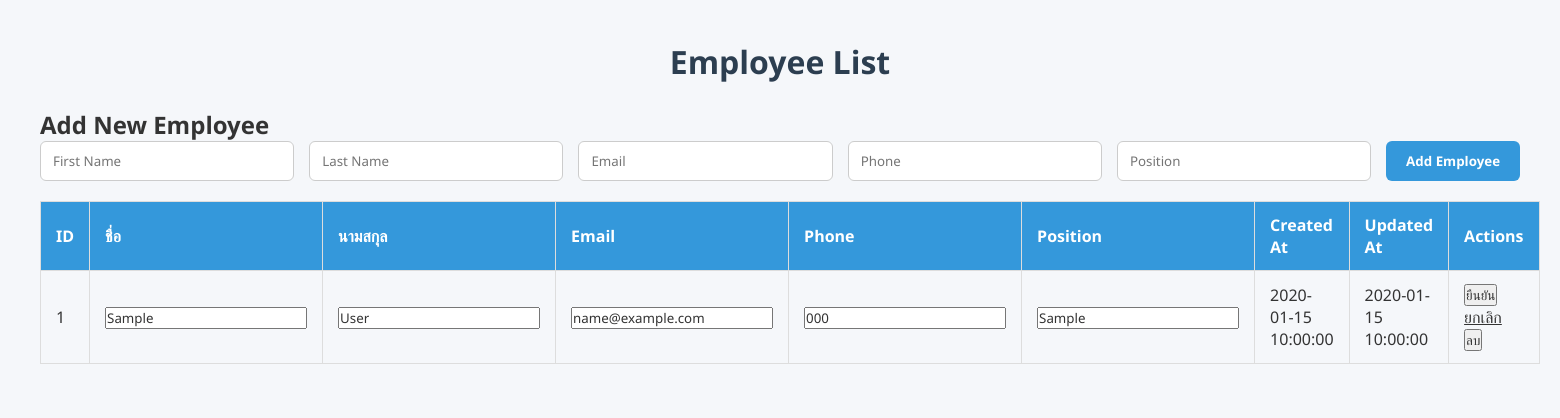
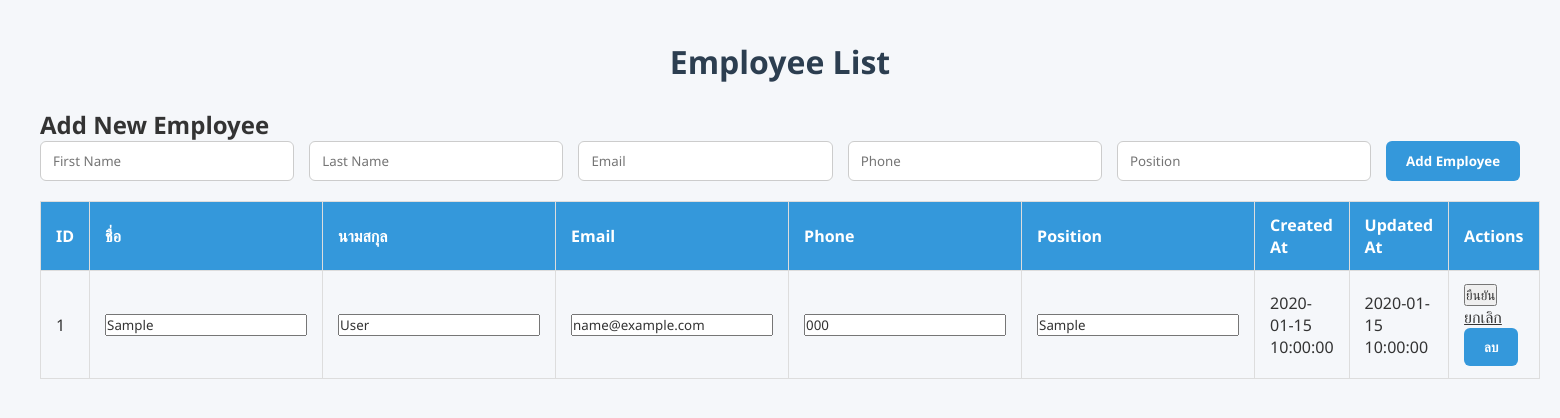
Before and after one commit to nattawatkaeng-in/Render-Cloud-Employee, a Flask app: page / in a window 1560 px wide. Shown: the top 418 px of the page. Run offline with Flask 3, Linux system fonts and the light colour scheme; tables that the repository leaves empty hold one stand-in row (values such as "Sample post").

Commit message:
delete button  buging

```diff
--- a/myapp/templates/index.html
+++ b/myapp/templates/index.html
@@ -34,6 +34,7 @@
       <tbody>
         {% for emp in employees %}
         <tr>
+          <!-- ฟอร์มแก้ไข -->
           <form action="{{ url_for('main.edit_employee', employee_id=emp.employee_id) }}" method="POST">
             <td>{{ emp.employee_id }}</td>
             <td><input type="text" name="first_name" value="{{ emp.first_name }}"></td>
@@ -44,13 +45,15 @@
             <td>{{ emp.created_at }}</td>
             <td>{{ emp.updated_at }}</td>
             <td>
-              <button type="submit">ยืนยัน</button>
+              <button type="submit" class="btn-edit">ยืนยัน</button>
               <a href="{{ url_for('main.index') }}">ยกเลิก</a>
-              <form action="{{ url_for('main.delete_employee', employee_id=emp.employee_id) }}" method="POST" onsubmit="return confirm('คุณแน่ใจหรือไม่ที่จะลบ?');">
-                <button type="submit">ลบ</button>
+          </form>
+
+          <!-- ฟอร์มลบ -->
+              <form action="{{ url_for('main.delete_employee', employee_id=emp.employee_id) }}" method="POST" style="display:inline;" onsubmit="return confirm('คุณแน่ใจหรือไม่ที่จะลบ?');">
+                <button type="submit" class="btn-delete">ลบ</button>
               </form>
             </td>
-          </form>
         </tr>
         {% endfor %}
       </tbody>
```
